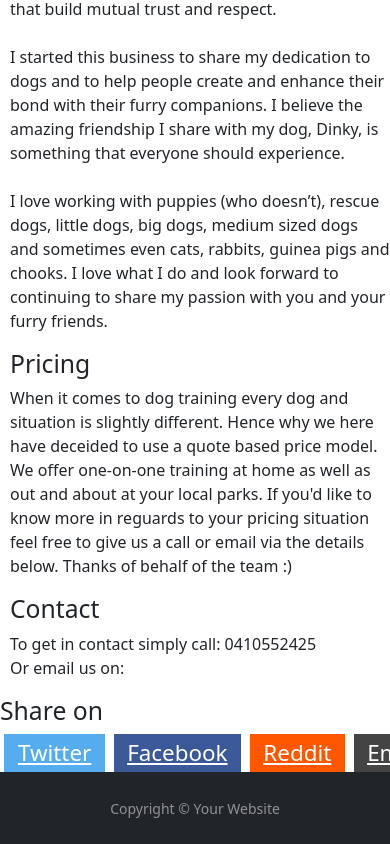
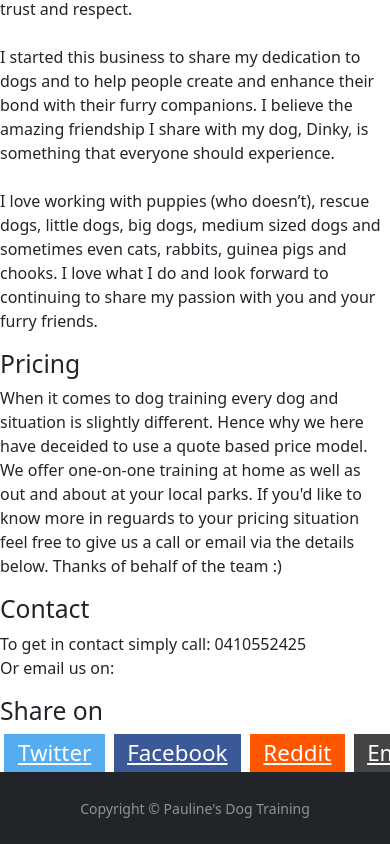
Before and after one commit to SB548/paulines_dog_training, a plain HTML site: page index.html in a window 390 px wide. Shown: the part 1026-1870 px from the top of the page. Drawn offline with nearby package versions, Linux system fonts and the light colour scheme.

Commit message:
Hopefully Mobile Responsive

```diff
--- a/index.html
+++ b/index.html
@@ -65,7 +65,7 @@ I love what I do and look forward to continuing to share my passion with you and
 
     <footer id="sticky-footer" class="flex-shrink-0 py-4 bg-dark text-white-50">
       <div class="container text-center">
-        <small>Copyright &copy; Your Website</small>
+        <small>Copyright &copy; Pauline's Dog Training</small>
       </div>
     </footer>
 
--- a/style.css
+++ b/style.css
@@ -16,7 +16,7 @@
 }
 
 .main {
-    padding: 0 0 0 10px;
+    padding: 0 0 0 0px;
 
 }
 
@@ -63,6 +63,7 @@
 .grid-item {
     max-width: 1720px;
     margin: 0 auto;
+    justify-content: center;
 }
 
 .grid-item-1 {
@@ -79,6 +80,7 @@
 .grid-item-3 {
     grid-column: 3;
     background-color: white;
+    padding: 0 0 0 20px;
 }
 
 .fa-brands {
```
